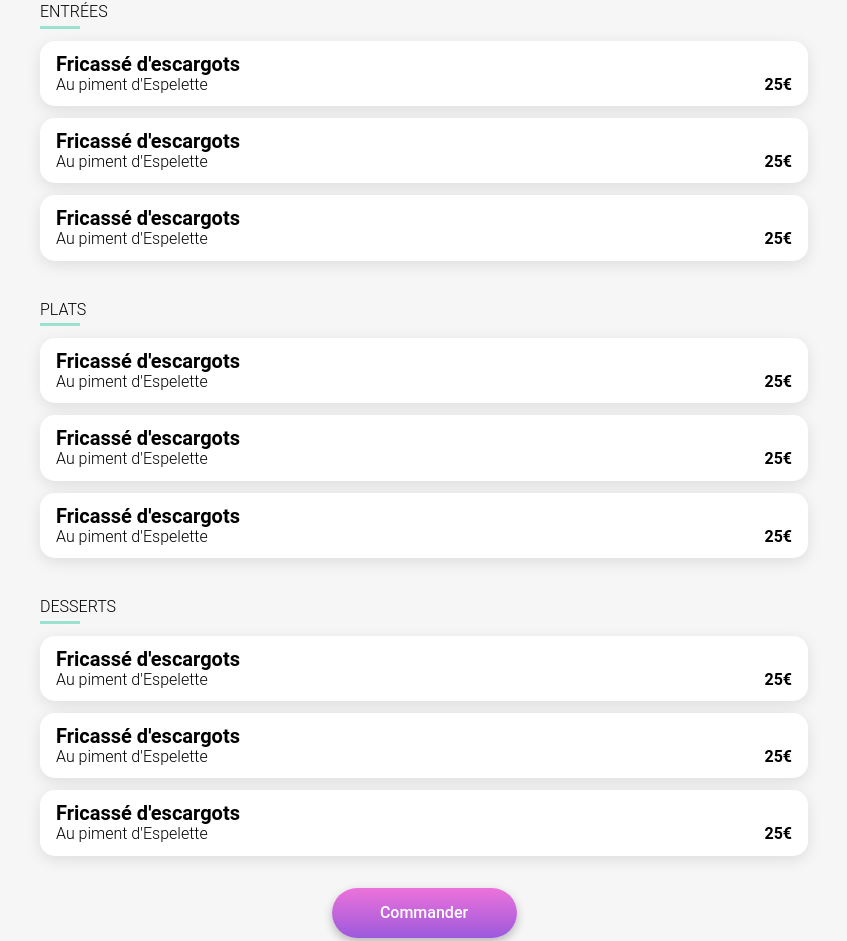
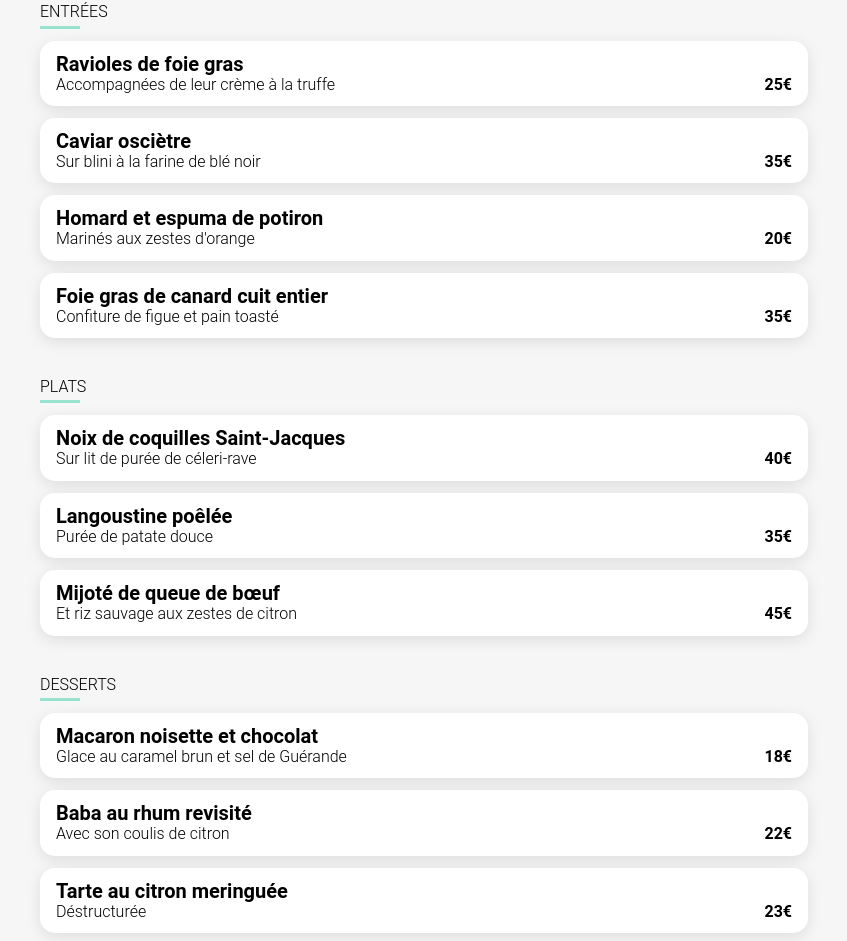
Before and after one commit to oliflox/Projet-3-OhMyFood, a plain HTML site: page restaurants/la-note-enchantee.html in a window 1280 px wide. Shown: the part 537-1478 px from the top of the page, without its empty margins (216-1063 px from the left). Drawn offline with Linux system fonts and the light colour scheme.

Commit message:
content update

```diff
--- a/restaurants/la-note-enchantee.html
+++ b/restaurants/la-note-enchantee.html
@@ -31,8 +31,8 @@
                 <section class="menu-container">
                     <div class="menu-item">
                         <div class="menu-name">
-                            <h3>Fricassé d'escargots</h3>
-                            <p>Au piment d'Espelette</p>
+                            <h3>Ravioles de foie gras </h3>
+                            <p>Accompagnées de leur crème à la truffe</p>
                         </div>
                         <h4 class="menu-price">25€</h4>
                     </div>
@@ -43,10 +43,10 @@
                 <section class="menu-container">
                     <div class="menu-item">
                         <div class="menu-name">
-                            <h3>Fricassé d'escargots</h3>
-                            <p>Au piment d'Espelette</p>
+                            <h3>Caviar osciètre </h3>
+                            <p>Sur blini à la farine de blé noir</p>
                         </div>
-                        <h4 class="menu-price">25€</h4>
+                        <h4 class="menu-price">35€</h4>
                     </div>
                     <div class="check-container">
                         <i class="fa-solid fa-circle-check"></i>
@@ -55,10 +55,22 @@
                 <section class="menu-container">
                     <div class="menu-item">
                         <div class="menu-name">
-                            <h3>Fricassé d'escargots</h3>
-                            <p>Au piment d'Espelette</p>
+                            <h3>Homard et espuma de potiron</h3>
+                            <p>Marinés aux zestes d'orange</p>
                         </div>
-                        <h4 class="menu-price">25€</h4>
+                        <h4 class="menu-price">20€</h4>
+                    </div>
+                    <div class="check-container">
+                        <i class="fa-solid fa-circle-check"></i>
+                    </div>
+                </section>
+                <section class="menu-container">
+                    <div class="menu-item">
+                        <div class="menu-name">
+                            <h3>Foie gras de canard cuit entier</h3>
+                            <p>Confiture de figue et pain toasté</p>
+                        </div>
+                        <h4 class="menu-price">35€</h4>
                     </div>
                     <div class="check-container">
                         <i class="fa-solid fa-circle-check"></i>
@@ -73,10 +85,10 @@
                 <section class="menu-container">
                     <div class="menu-item">
                         <div class="menu-name">
-                            <h3>Fricassé d'escargots</h3>
-                            <p>Au piment d'Espelette</p>
+                            <h3>Noix de coquilles Saint-Jacques</h3>
+                            <p>Sur lit de purée de céleri-rave</p>
                         </div>
-                        <h4 class="menu-price">25€</h4>
+                        <h4 class="menu-price">40€</h4>
                     </div>
                     <div class="check-container">
                         <i class="fa-solid fa-circle-check"></i>
@@ -85,10 +97,10 @@
                 <section class="menu-container">
                     <div class="menu-item">
                         <div class="menu-name">
-                            <h3>Fricassé d'escargots</h3>
-                            <p>Au piment d'Espelette</p>
+                            <h3>Langoustine poêlée</h3>
+                            <p>Purée de patate douce</p>
                         </div>
-                        <h4 class="menu-price">25€</h4>
+                        <h4 class="menu-price">35€</h4>
                     </div>
                     <div class="check-container">
                         <i class="fa-solid fa-circle-check"></i>
@@ -97,10 +109,10 @@
                 <section class="menu-container">
                     <div class="menu-item">
                         <div class="menu-name">
-                            <h3>Fricassé d'escargots</h3>
-                            <p>Au piment d'Espelette</p>
+                            <h3>Mijoté de queue de bœuf </h3>
+                            <p>Et riz sauvage aux zestes de citron</p>
                         </div>
-                        <h4 class="menu-price">25€</h4>
+                        <h4 class="menu-price">45€</h4>
                     </div>
                     <div class="check-container">
                         <i class="fa-solid fa-circle-check"></i>
@@ -115,11 +127,11 @@
                 <section class="menu-container">
                     <div class="menu-item">
                         <div class="menu-name">
-                            <h3>Fricassé d'escargots</h3>
-                            <p>Au piment d'Espelette</p>
+                            <h3>Macaron noisette et chocolat</h3>
+                            <p>Glace au caramel brun et sel de Guérande</p>
                         </div>
                         <div class="menu-price">
-                            <h4 class="menu-price">25€</h4>
+                            <h4 class="menu-price">18€</h4>
                         </div>
                     </div>
                     <div class="check-container">
@@ -129,11 +141,11 @@
                 <section class="menu-container">
                     <div class="menu-item">
                         <div class="menu-name">
-                            <h3>Fricassé d'escargots</h3>
-                            <p>Au piment d'Espelette</p>
+                            <h3>Baba au rhum revisité </h3>
+                            <p>Avec son coulis de citron</p>
                         </div>
                         <div class="menu-price">
-                            <h4 class="menu-price">25€</h4>
+                            <h4 class="menu-price">22€</h4>
                         </div>
                     </div>
                     <div class="check-container">
@@ -143,11 +155,11 @@
                 <section class="menu-container">
                     <div class="menu-item">
                         <div class="menu-name">
-                            <h3>Fricassé d'escargots</h3>
-                            <p>Au piment d'Espelette</p>
+                            <h3>Tarte au citron meringuée </h3>
+                            <p>Déstructurée</p>
                         </div>
                         <div class="menu-price">
-                            <h4 class="menu-price">25€</h4>
+                            <h4 class="menu-price">23€</h4>
                         </div>
                     </div>
                     <div class="check-container">
```
Also changed, not shown: restaurants/a-la-française.html (+26 -26 lines), restaurants/la-palette-du-gout.html (+24 -24 lines), restaurants/le-delice-des-sens.html (+26 -26 lines).
